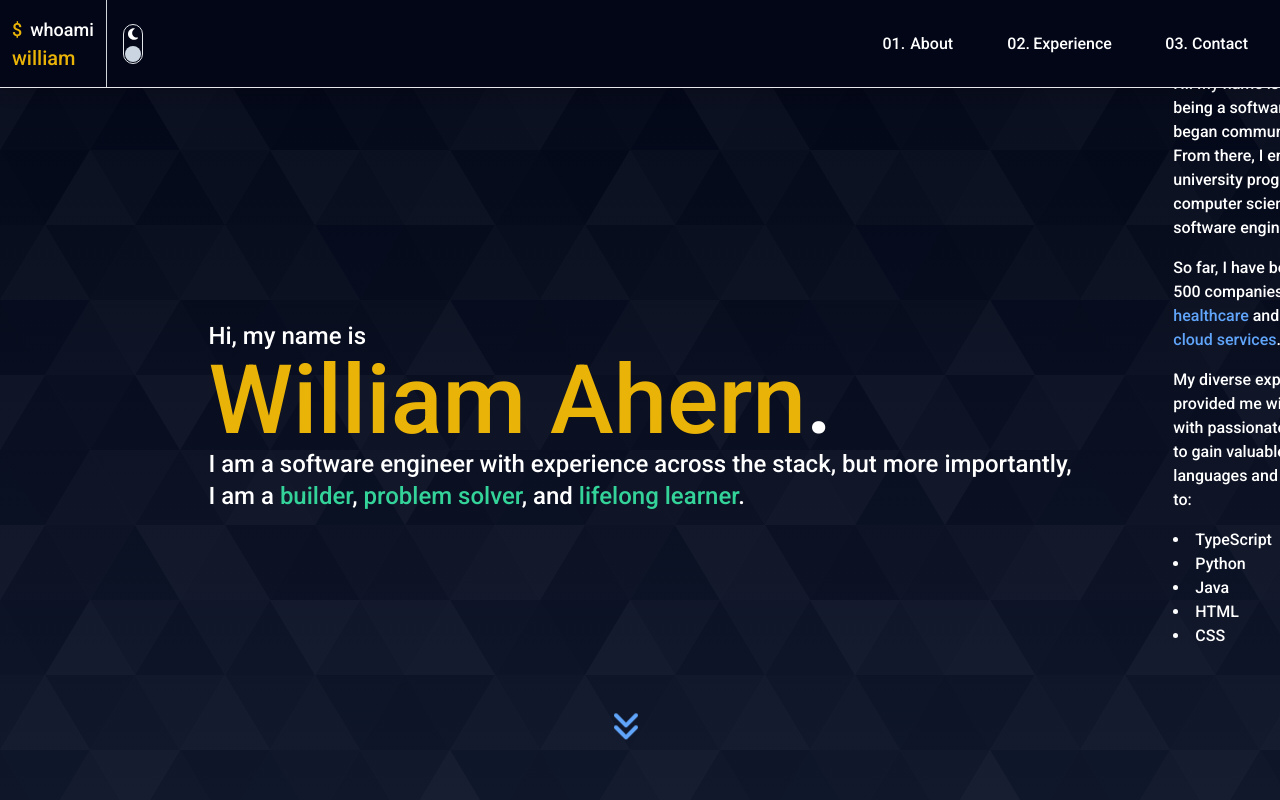
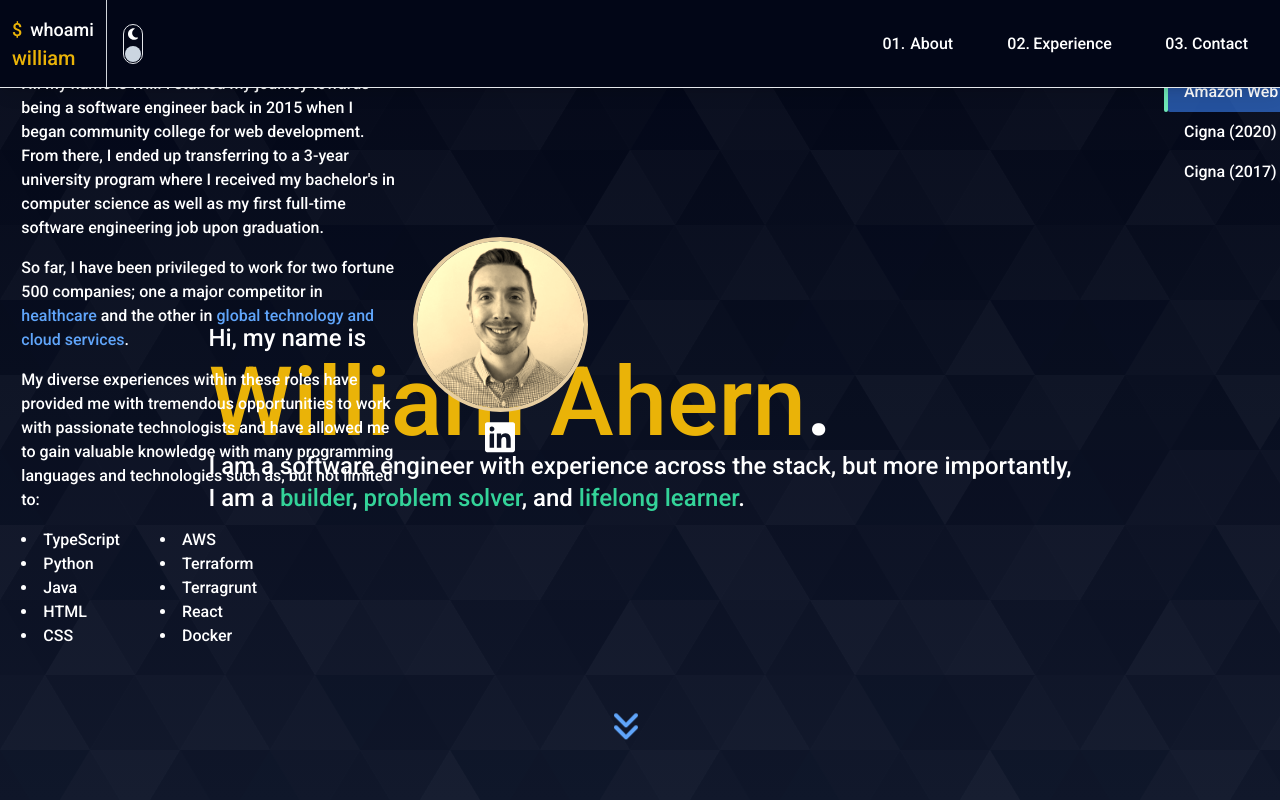
Before and after one commit to wi11ahern/who-am-i, a React (Vite) app: page / in a window 1280 px wide. Shown: the top 800 px of the page. Built offline with nearby package versions, Linux system fonts and the light colour scheme.

Commit message:
style: remove header component margin and use flexbox for alignment

```diff
--- a/src/components/greeting/greeting.tsx
+++ b/src/components/greeting/greeting.tsx
@@ -2,7 +2,7 @@
 
 const Greeting = () => {
   return (
-    <Card className="col-start-2 col-span-1 justify-self-center flex flex-col mx-0 mt-[40vh] py-0 min-h-[60vh] min-w-[200px] max-w-[900px] duration-[1.5s]">
+    <Card className="row-start-1 row-span-1 col-start-2 col-span-1 justify-self-center flex flex-col justify-center m-0 min-h-[100vh] min-w-[200px] max-w-[900px] duration-[1.5s]">
       <p className="text-2xl">Hi, my name is</p>
       <h1 className="text-yellow-500 text-8xl ">
         William Ahern<span className="text-white">.</span>
```
